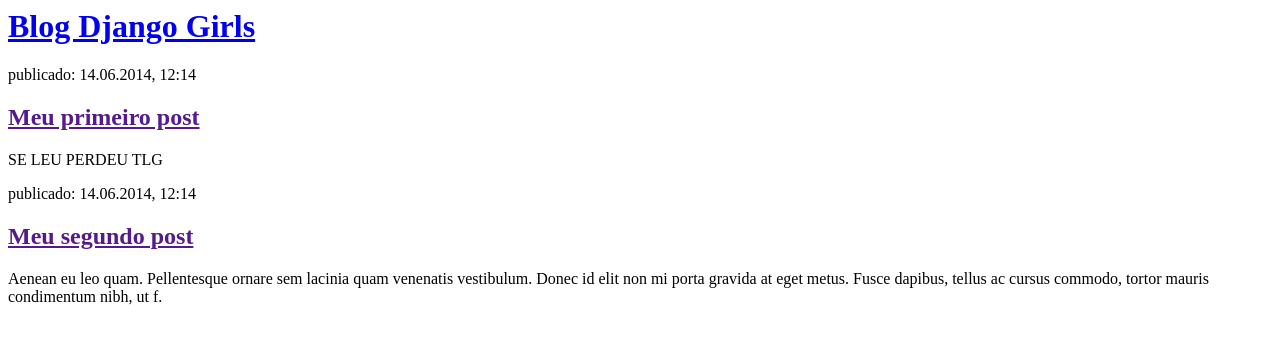
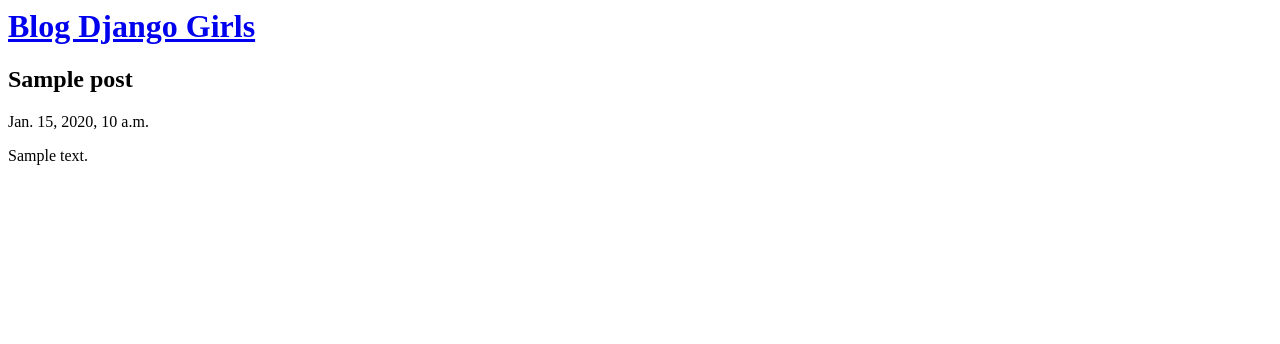
Before and after one commit to R0bertWell/djangogirls2, a Django app: page / in a window 1280 px wide. Shown: the top 344 px of the page. Run offline with Django 3.2, Linux system fonts and the light colour scheme; tables that the repository leaves empty hold one stand-in row (values such as "Sample post").

Commit message:
Changing templates from the database, dynamic concept

```diff
--- a/blog/templates/blog/post_list.html
+++ b/blog/templates/blog/post_list.html
@@ -5,21 +5,16 @@
 </head>
 
 <body>
+    <div>
+        <h1><a href="/">Blog Django Girls</a></h1>
+    </div>
+    {% for post in posts %}
         <div>
-            <h1><a href="/">Blog Django Girls</a></h1>
+            <h2>{{ post.title }}</h2>
+            <p>{{ post.published_date }}</p>
+            <p>{{ post.text|linebreaksbr }}</p>
         </div>
-
-        <div>
-            <p>publicado: 14.06.2014, 12:14</p>
-            <h2><a href="">Meu primeiro post</a></h2>
-            <p>SE LEU PERDEU TLG</p>
-        </div>
-
-        <div>
-            <p>publicado: 14.06.2014, 12:14</p>
-            <h2><a href="">Meu segundo post</a></h2>
-            <p>Aenean eu leo quam. Pellentesque ornare sem lacinia quam venenatis vestibulum. Donec id elit non mi porta gravida at eget metus. Fusce dapibus, tellus ac cursus commodo, tortor mauris condimentum nibh, ut f.</p>
-        </div>
+    {% endfor %}
 </body>
 
 </html>
--- a/blog/views.py
+++ b/blog/views.py
@@ -1,5 +1,7 @@
 from django.shortcuts import render
-
+from .models import Post
+from django.utils import timezone
 
 def post_list(request):
-    return render(request, 'blog/post_list.html', {})
+    posts = Post.objects.filter(published_date__lte=timezone.now()).order_by('published_date')
+    return render(request, 'blog/post_list.html', {'posts': posts})
```
